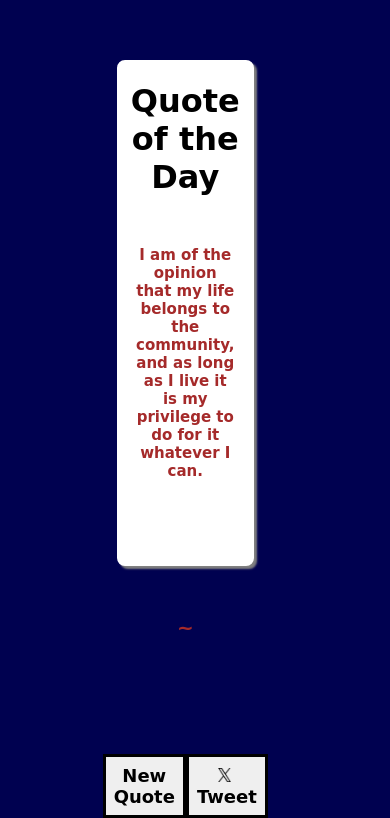
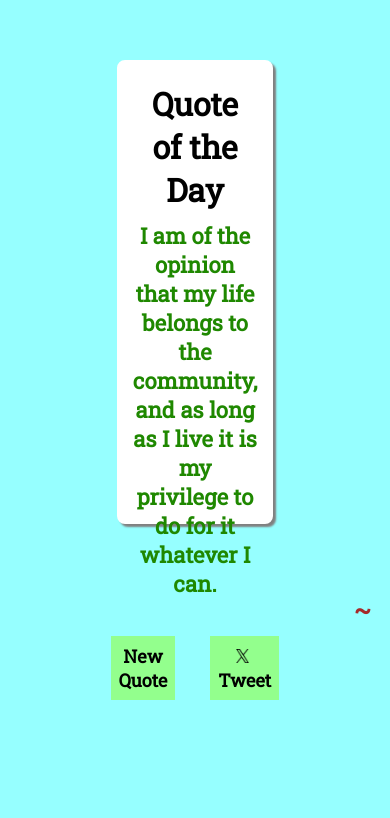
Before and after one commit to riya-rjha/JS-Projects, a plain HTML site: page Quote Generator/index.html in a window 390 px wide. Shown: the part 151-969 px from the top of the page. After the commit the page ends 851 px from the top, so only its background shows below. Drawn offline with Linux system fonts and the light colour scheme; no server answers.

Commit message:
Adding styling to website

```diff
--- a/Quote Generator/style.css
+++ b/Quote Generator/style.css
@@ -1,12 +1,14 @@
+@import url('https://fonts.googleapis.com/css2?family=Roboto+Slab&display=swap');
+
 * {
     padding: 0;
     margin: 0;
     box-sizing: border-box;
-    font-family: cursive;
+    font-family: 'Roboto Slab', serif;
 }
 
 body {
-    background-color: #000150;
+    background-color: #00ffff69;
 }
 
 #container {
@@ -17,9 +19,9 @@ body {
     border: 2px solid white;
     border-radius: 8px;
     box-shadow: grey 3px 3px 2px;
-    width: 39%;
-    height: 63%;
-    color: brown;
+    width: 40%;
+    height: 55%;
+    color: #1f8800;
     text-align: center;
     display: flex;
     flex-wrap: wrap;
@@ -28,7 +30,6 @@ body {
 }
 
 #heading {
-    font-family: cursive;
     font-size: 2rem;
     color: black;
     margin: 20px;
@@ -41,19 +42,17 @@ body {
 
 #quote {
     font-size: 22px;
-    margin: 15px;
+    margin-top: -25px;
     padding: 15px;
     font-weight: 900;
-    /* letter-spacing: 1px; */
-    font-family: cursive;
 }
 
 span {
     float: right;
-    font-size: 28px;
+    font-size: 25px;
     font-weight: bold;
     margin-left: 335px;
-    font-family: cursive;
+    margin-top: -20px;
 }
 
 span::before {
@@ -67,15 +66,17 @@ span::before {
     justify-content: space-around;
     margin: 10px;
     margin-bottom: 15px;
+    gap: 35px;
 }
 
 #buttons button {
     outline: none;
-    border: 3px solid black;
+    border: 0;
     padding: 8px;
     cursor: pointer;
     font-size: 18px;
     font-weight: 900;
+    background-color: #93ff8d;
 }
 
 #buttons button:hover {
@@ -86,24 +87,3 @@ span::before {
 #btn2 img {
     padding-right: 4px;
 }
-
-@media screen and (max-width: 1182px) {
-    #container {
-        width: 35%;
-        height: 60%;
-    }
-
-    #quote {
-        font-size: 15px;
-    }
-
-    span {
-        font-size: 20px;
-    }
-}
-
-@media screen and (max-width: 1155px){
-    span{
-        margin: 105px;
-    }
-}
```
